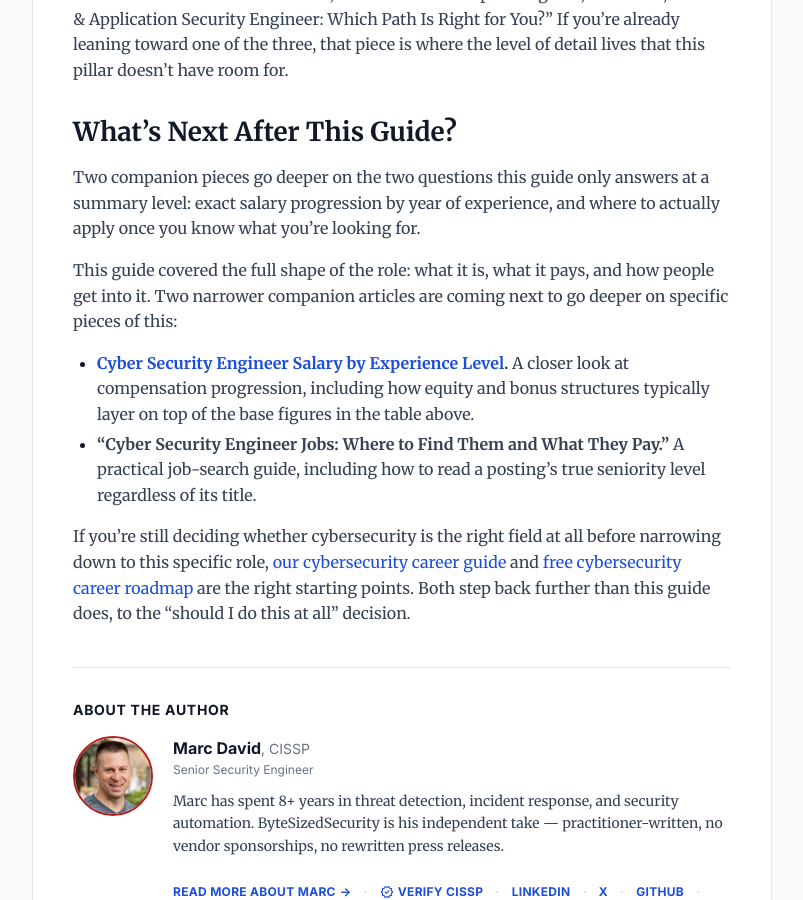
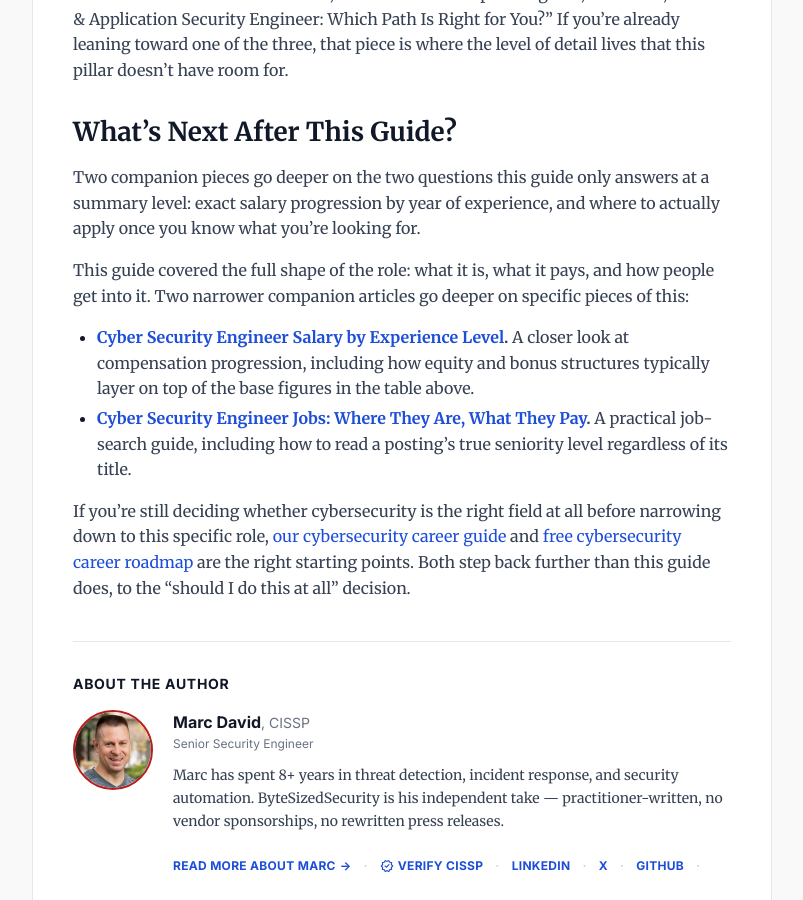
Before and after one commit to mda1125/bytesizedsecurity, a Jekyll site: the page built from _posts/2026-09-14-security-engineer-salary-jobs-career-path.md, in a window 1280 px wide and 900 px high, scrolled down 9420 px. Shown: the whole window, without its empty margins (64-867 px from the left). Built offline with Jekyll 4.4.1, drawn with Linux system fonts in a browser that asks for light colours; full-size pictures stand in for the smaller copies a plugin makes; comment, search, counter and statistics services are not loaded.

Commit message:
fix(post): link pillar's What's Next to the published jobs companion

```diff
--- a/_posts/2026-09-14-security-engineer-salary-jobs-career-path.md
+++ b/_posts/2026-09-14-security-engineer-salary-jobs-career-path.md
@@ -188,9 +188,9 @@
 
 > Two companion pieces go deeper on the two questions this guide only answers at a summary level: exact salary progression by year of experience, and where to actually apply once you know what you're looking for.
 
-This guide covered the full shape of the role: what it is, what it pays, and how people get into it. Two narrower companion articles are coming next to go deeper on specific pieces of this:
+This guide covered the full shape of the role: what it is, what it pays, and how people get into it. Two narrower companion articles go deeper on specific pieces of this:
 
 - **[Cyber Security Engineer Salary by Experience Level](/2026/09/26/cyber-security-engineer-salary-by-experience-level/).** A closer look at compensation progression, including how equity and bonus structures typically layer on top of the base figures in the table above.
-- **"Cyber Security Engineer Jobs: Where to Find Them and What They Pay."** A practical job-search guide, including how to read a posting's true seniority level regardless of its title.
+- **[Cyber Security Engineer Jobs: Where They Are, What They Pay](/2026/09/29/cyber-security-engineer-jobs-where-to-find-them/).** A practical job-search guide, including how to read a posting's true seniority level regardless of its title.
 
 If you're still deciding whether cybersecurity is the right field at all before narrowing down to this specific role, [our cybersecurity career guide](https://blog.bytesizedsecurity.show/cybersecurity-career-guide/) and [free cybersecurity career roadmap](https://blog.bytesizedsecurity.show/2026/03/18/okurrrr-ultimate-free-cybersecurity-career-roadmap/) are the right starting points. Both step back further than this guide does, to the "should I do this at all" decision.
```
